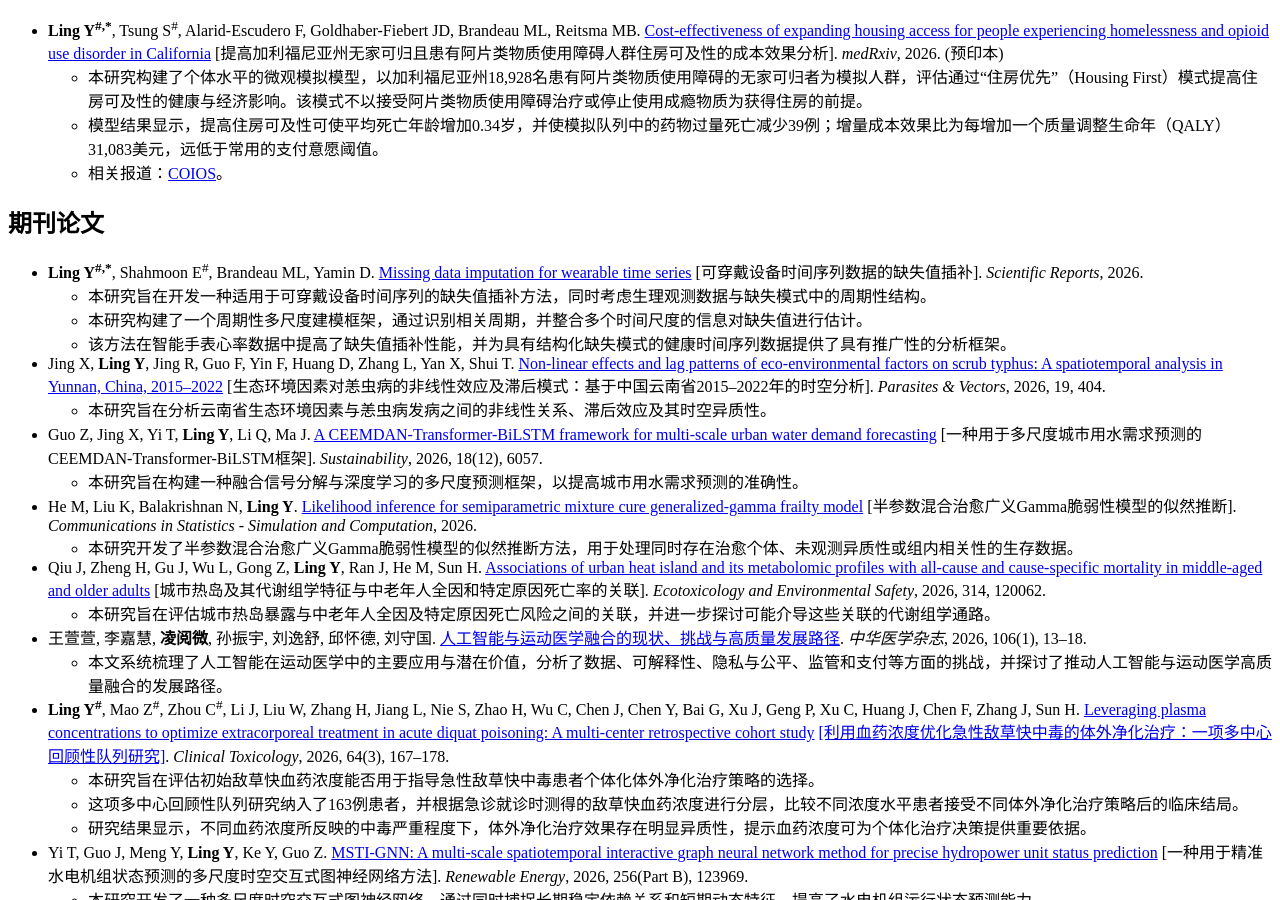
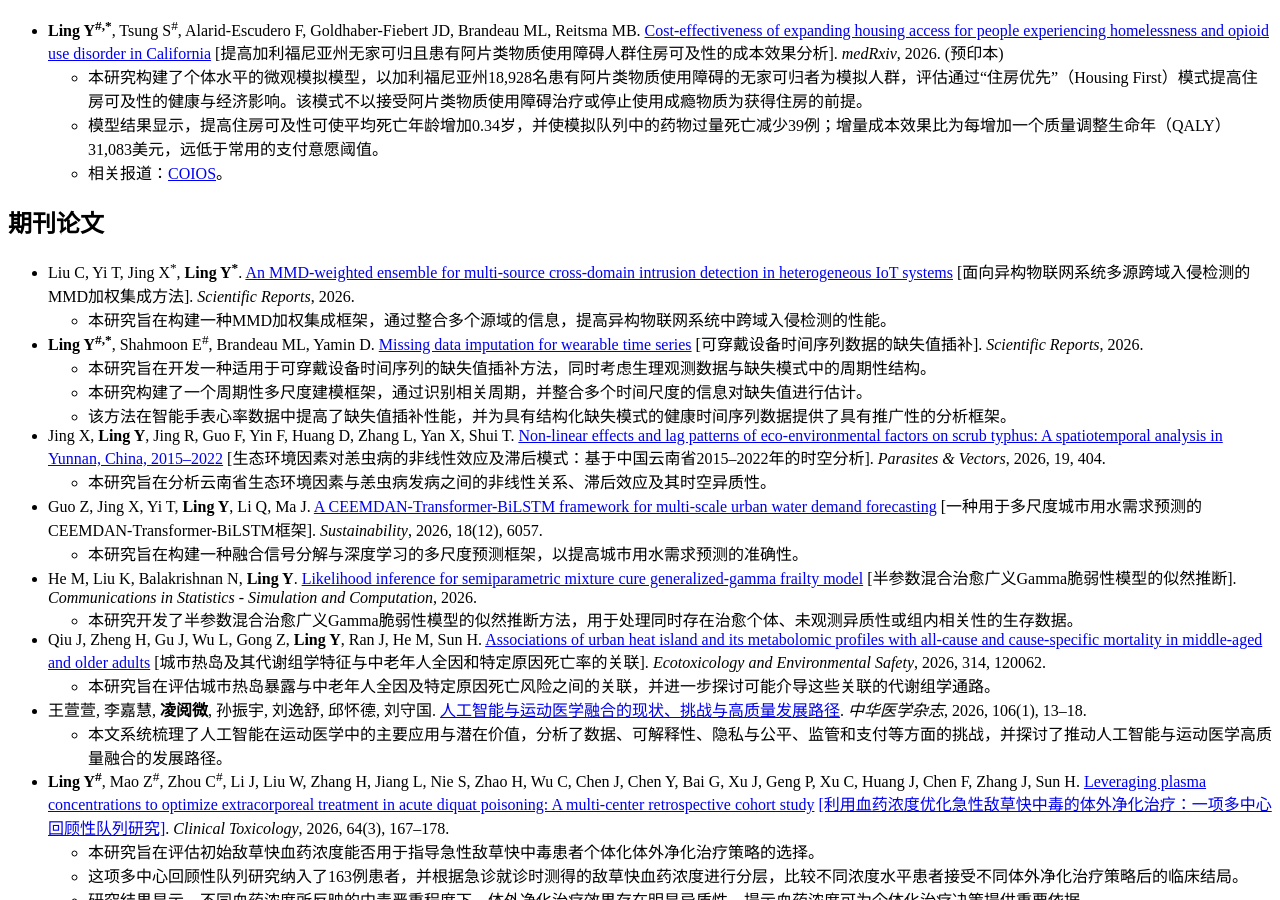
Before and after one commit to lingyuewei/lingyuewei.github.io, a Jekyll site: the page built from _pages/includes/pub.md, in a window 1280 px wide and 900 px high, scrolled down 988 px. Built offline with Jekyll 4.4.1, drawn with Linux system fonts in a browser that asks for light colours; our own code applies the rules of GitHub Pages for plain Markdown files.

Commit message:
Update pub.md

```diff
--- a/_pages/includes/pub.md
+++ b/_pages/includes/pub.md
@@ -10,6 +10,9 @@
   - 相关报道：[COIOS](https://www.coios.me/housing-for-homeless-californians-with-opioid-use-disorder/)。
 
 ## 期刊论文
+
+- Liu C, Yi T, Jing X<sup>&#42;</sup>, <strong>Ling Y<sup>&#42;</sup></strong>. [An MMD-weighted ensemble for multi-source cross-domain intrusion detection in heterogeneous IoT systems](https://doi.org/10.1038/s41598-026-75843-z) [面向异构物联网系统多源跨域入侵检测的MMD加权集成方法]. *Scientific Reports*, 2026.
+  - 本研究旨在构建一种MMD加权集成框架，通过整合多个源域的信息，提高异构物联网系统中跨域入侵检测的性能。
 
 - <strong>Ling Y<sup>#,&#42;</sup></strong>, Shahmoon E<sup>#</sup>, Brandeau ML, Yamin D. [Missing data imputation for wearable time series](https://doi.org/10.1038/s41598-026-71659-z) [可穿戴设备时间序列数据的缺失值插补]. *Scientific Reports*, 2026.
   - 本研究旨在开发一种适用于可穿戴设备时间序列的缺失值插补方法，同时考虑生理观测数据与缺失模式中的周期性结构。
```
